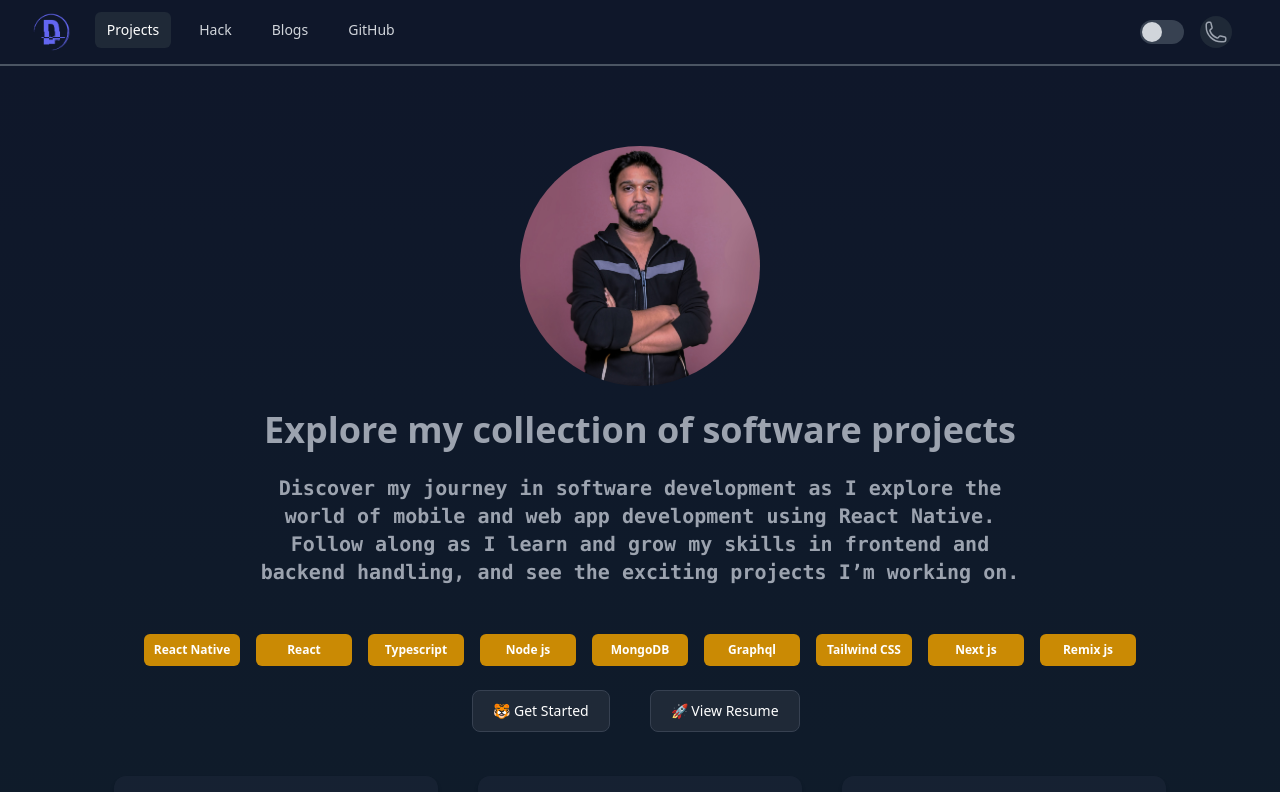
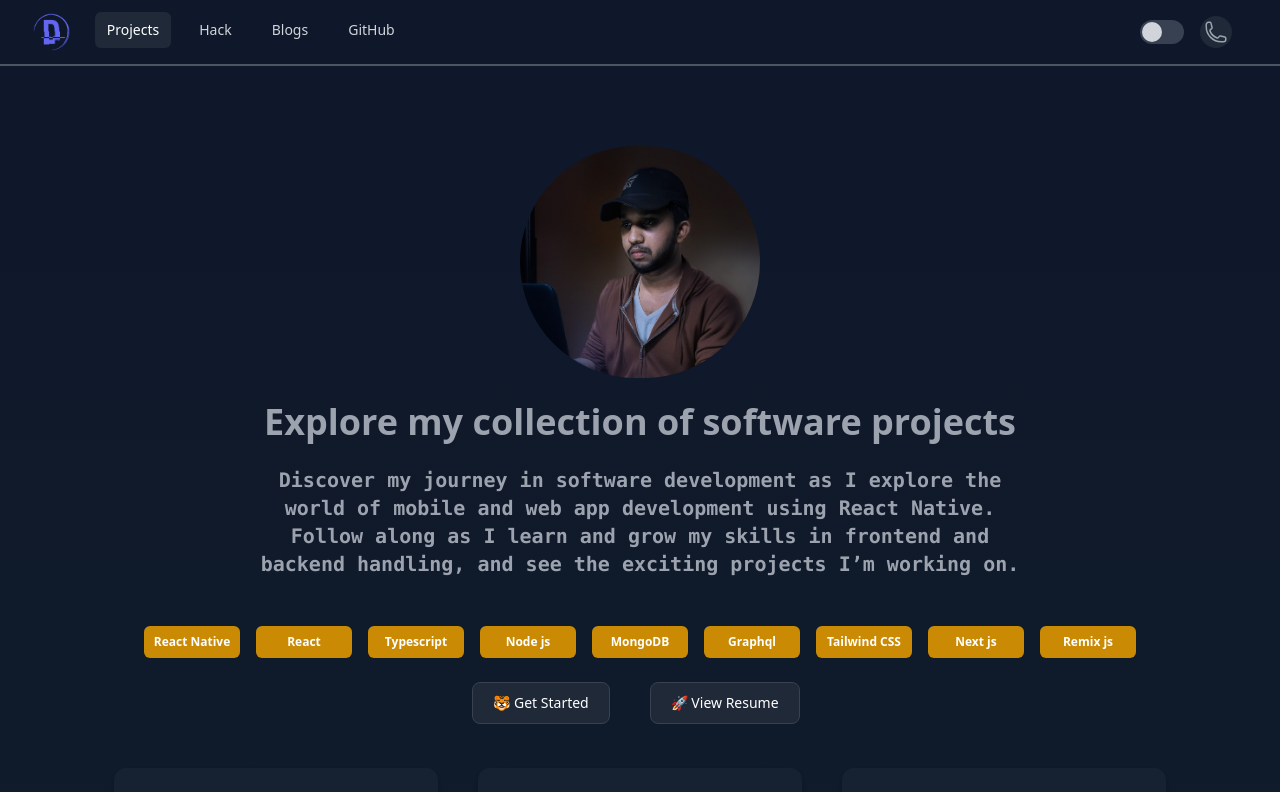
Before and after one commit to dananjaya6005/dhananjaya.techV1, a React (Vite) app: page / in a window 1280 px wide. Shown: the top 792 px of the page. Built offline with nearby package versions, Linux system fonts and the light colour scheme.

Commit message:
'udate_profile'

```diff
--- a/src/screen/Home.tsx
+++ b/src/screen/Home.tsx
@@ -1,5 +1,5 @@
 import { useRef } from "react";
-import myimage from "../../src/image/Untitled-1.jpg";
+import myimage from "../../src/image/newdpweb.jpg";
 import post from "../../src/post.json";
 
 const tags = [
@@ -30,7 +30,7 @@ export default function Home() {
       >
         <div className="flex flex-col items-center justify-center  ">
           <div className="flex flex-col items-center justify-center m-1 my-10 ">
-            <img src={myimage} className="w-60 h-60 rounded-full" />
+            <img src={myimage} className="w-60 h-auto rounded-full" />
             <h1
               className="text-4xl font-bold text-gray-600 dark:text-gray-400 m-1 text-center
             2xl:text-5xl
```
Also changed, not shown: src/image/newdpweb.jpg (added).
